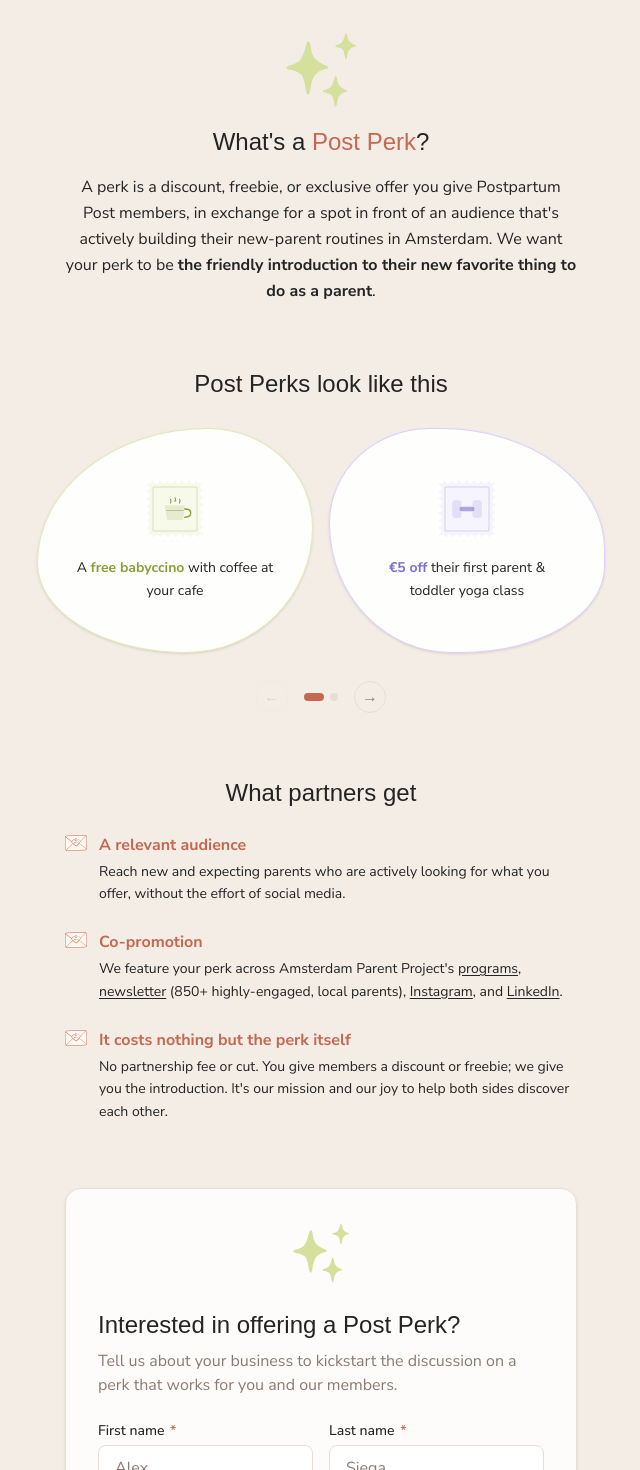
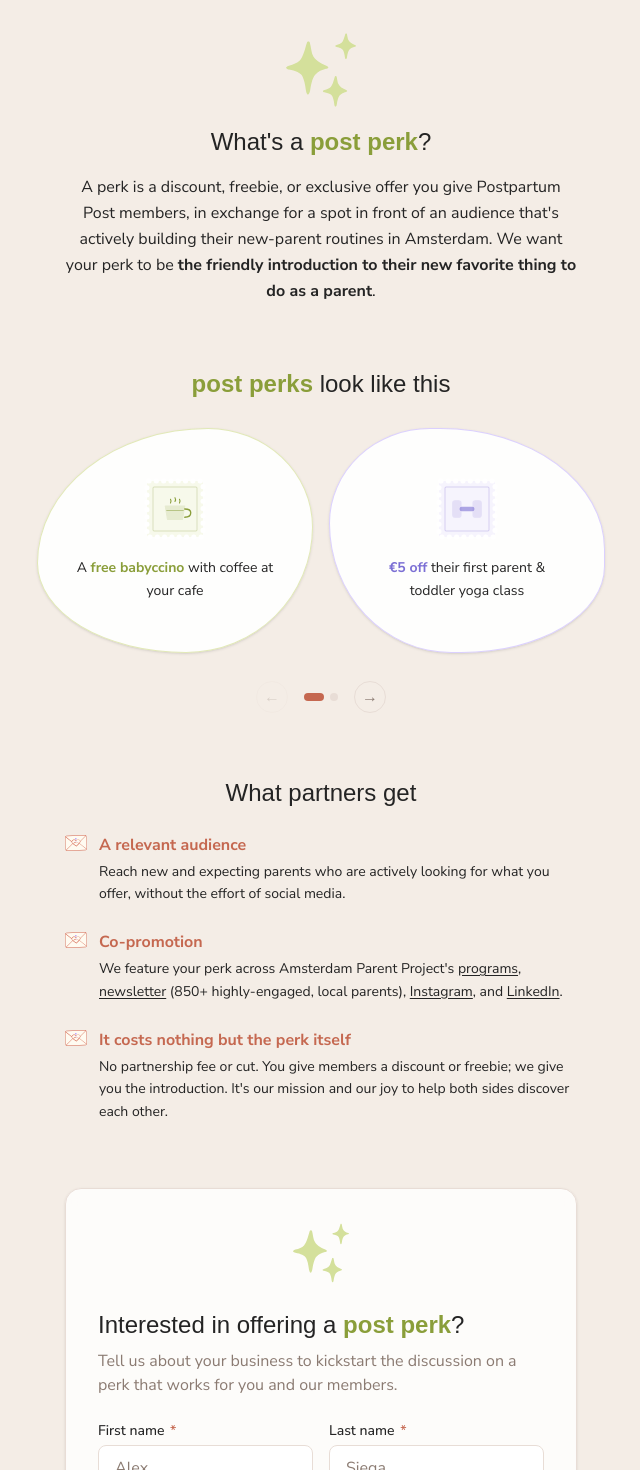
Before and after one commit to amsterdamparentproject/postpartum-post, a Next.js app: page /partners in a window 1280 px wide. Shown: the part 500-1970 px from the top of the page, without its empty margins (319-959 px from the left). Built offline with nearby package versions, Linux system fonts and the light colour scheme; no server answers; a web font is replaced by a local one.

Commit message:
Add a "post perk(s)" wordmark and use it on the partners splash
New PostPerksWordMark component (Solway bold, both words green)
mirrors WordMark's pattern. Swapped in for the three standalone
"Post Perk"/"Post Perks" headings on /partners.

```diff
--- a/components/PartnerSplash.tsx
+++ b/components/PartnerSplash.tsx
@@ -6,6 +6,7 @@
 import { StampSVG } from "@/components/StampIcons";
 import Sparkle from "@/components/Sparkle";
 import WordMark from "@/components/WordMark";
+import PostPerksWordMark from "@/components/PostPerksWordMark";
 import EnvelopeLogo from "@/components/EnvelopeLogo";
 
 // ---------------------------------------------------------------------------
@@ -293,7 +294,7 @@
       {/* What's a perk */}
       <div className="max-w-2xl mx-auto text-center">
         <h2 className="text-2xl text-dark mb-4" style={{ fontFamily: "var(--font-serif)" }}>
-          What&apos;s a <span className="text-coral">Post Perk</span>?
+          What&apos;s a <PostPerksWordMark size="text-2xl" plural={false} />?
         </h2>
         <p className="text-base text-dark leading-relaxed max-w-lg mx-auto">
           A perk is a discount, freebie, or exclusive offer you give Postpartum Post
@@ -306,7 +307,7 @@
       {/* Examples */}
       <div className="w-full max-w-sm md:max-w-xl mx-auto">
         <h2 className="text-2xl text-dark text-center mb-6" style={{ fontFamily: "var(--font-serif)" }}>
-          Post Perks look like this
+          <PostPerksWordMark size="text-2xl" /> look like this
         </h2>
         <ExampleCarousel />
       </div>
@@ -397,7 +398,7 @@
             <Sparkle className="w-16 h-auto" />
           </div>
           <h2 className="text-2xl text-dark mb-2" style={{ fontFamily: "var(--font-serif)" }}>
-            Interested in offering a Post Perk?
+            Interested in offering a <PostPerksWordMark size="text-2xl" plural={false} />?
           </h2>
           <p className="text-muted mb-6">
             Tell us about your business to kickstart the discussion on a perk that works for you and our members.
--- /dev/null
+++ b/components/PostPerksWordMark.tsx
@@ -0,0 +1,7 @@
+export default function PostPerksWordMark({ size = "text-xl", className, plural = true }: { size?: string; className?: string; plural?: boolean }) {
+  return (
+    <span className={[size, "font-bold", className].filter(Boolean).join(" ")} style={{ fontFamily: "var(--font-serif)", color: "#8A9E3A" }}>
+      post {plural ? "perks" : "perk"}
+    </span>
+  );
+}
```
